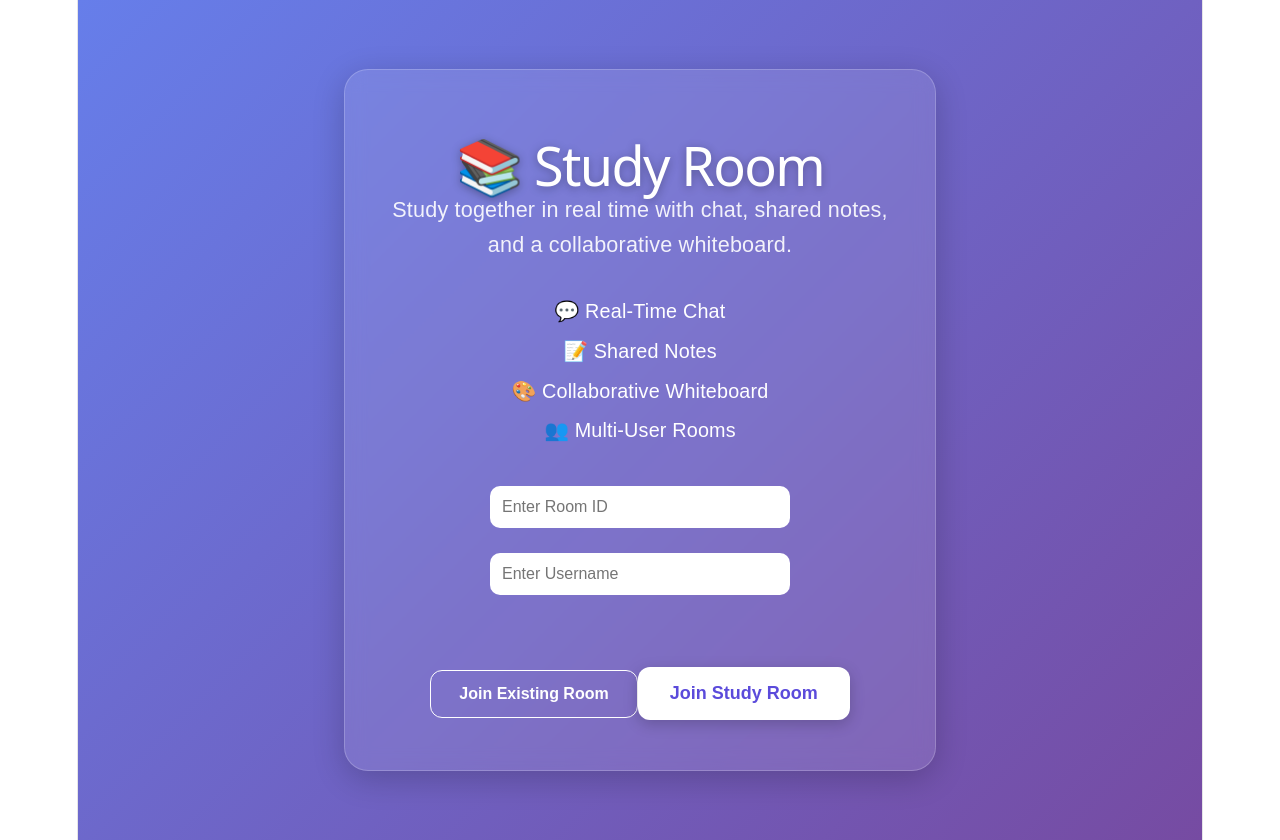
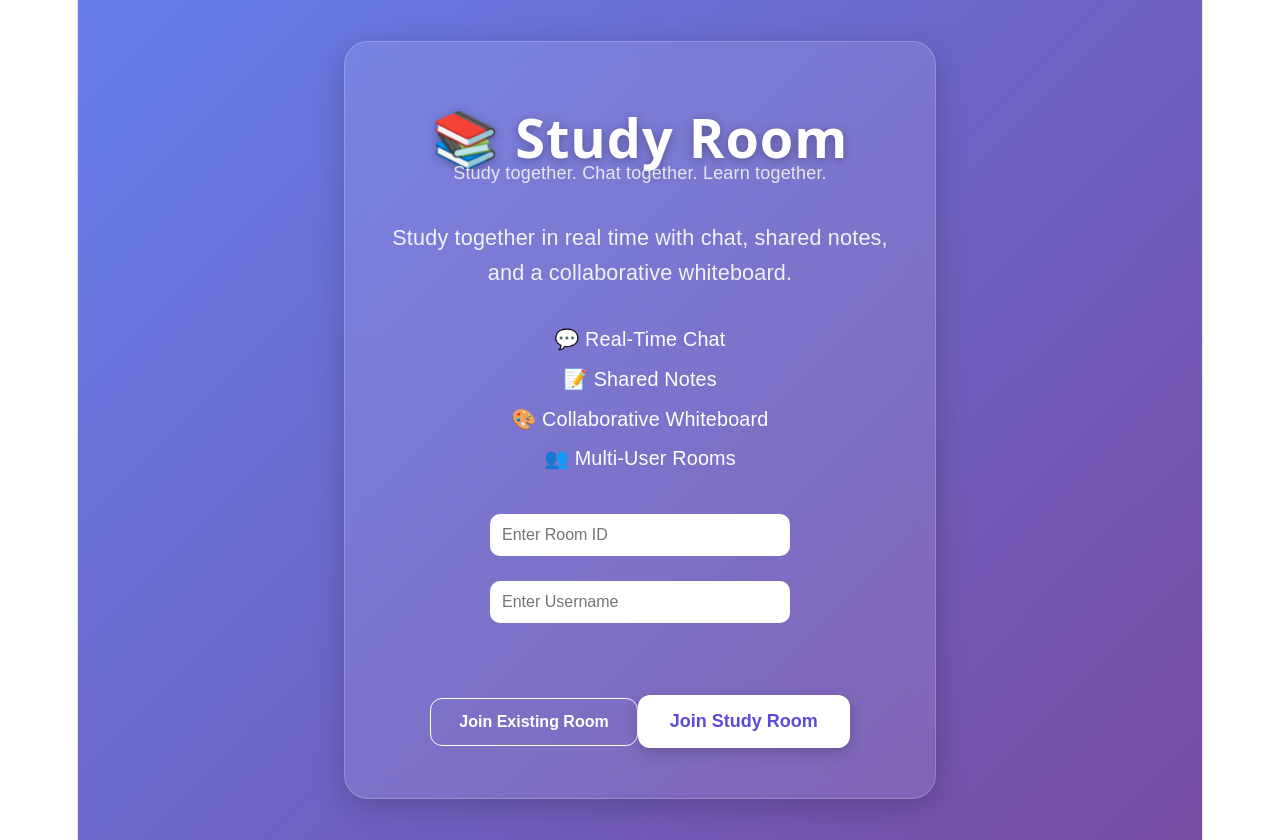
Before and after one commit to anushkumakp2004-web/study-room-app, a React (Vite) app in the folder client/: page / in a window 1280 px wide. Built offline with nearby package versions, Linux system fonts and the light colour scheme; no server answers.

Commit message:
Enhance landing page header

```diff
--- a/client/src/pages/Home.jsx
+++ b/client/src/pages/Home.jsx
@@ -32,12 +32,23 @@ function Home() {
       <h1
   style={{
     fontSize: "3rem",
-    marginBottom: "15px",
-    color: "white",
+    color: "#fff",
+    marginBottom: "10px",
+    fontWeight: "800",
+    letterSpacing: "1px",
   }}
 >
   📚 Study Room
 </h1>
+<p
+  style={{
+    color: "#e5e7eb",
+    fontSize: "18px",
+    marginBottom: "35px",
+  }}
+>
+  Study together. Chat together. Learn together.
+</p>
 
 <p
   style={{
```
